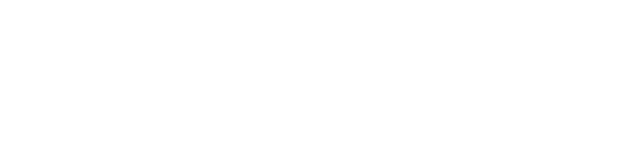
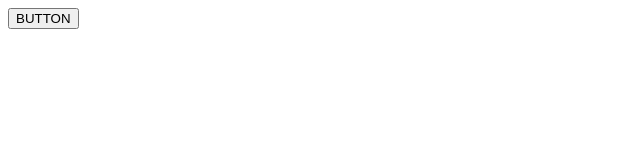
Before and after one commit to Kuligin-Evgeny/git-lesson, a plain HTML site: page index.html in a window 1280 px wide. Shown: the whole page, without its empty margins (0-640 px from the left). Drawn offline with Linux system fonts and the light colour scheme.

Commit message:
add button

```diff
--- a/index.html
+++ b/index.html
@@ -5,6 +5,6 @@
 	<title>GIT</title>
 </head>
 <body>
-
+	<button id="btn">BUTTON</button>
 </body>
 </html>
```
